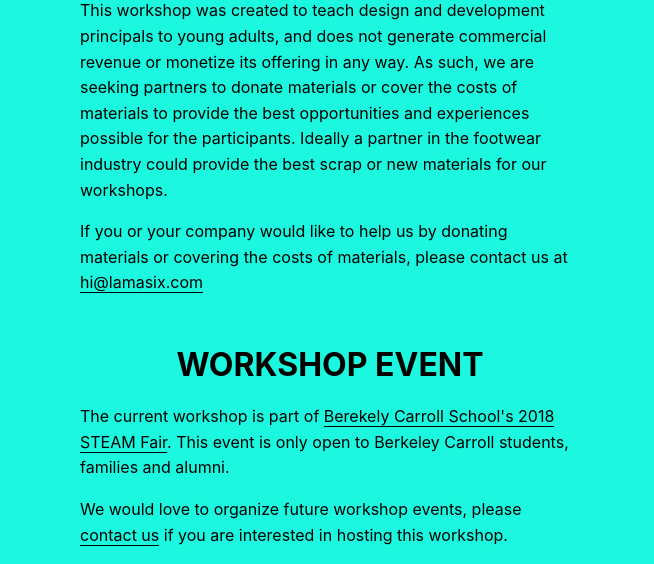
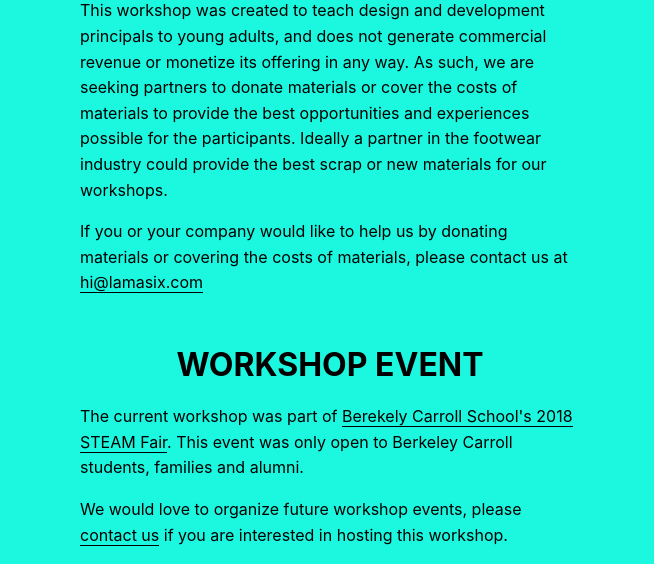
Before and after one commit to LamaSix/shoedesignlab.com, a website: page app/index.html in a window 1280 px wide. Shown: the part 448-1012 px from the top of the page, without its empty margins (310-964 px from the left). Drawn offline with Linux system fonts and the light colour scheme.

Commit message:
updated language

```diff
--- a/app/index.html
+++ b/app/index.html
@@ -52,7 +52,7 @@
       <p>If you or your company would like to help us by donating materials or covering the costs of materials, please contact us at <a href="mailto:hi@lamasix.com">hi@lamasix.com</a></p>
 
       <h2>Workshop Event</h2>
-      <p>The current workshop is part of <a href="https://www.berkeleycarroll.org/academics/steam-at-berkeley-carroll/bc-steam-fair" target="_blank">Berekely Carroll School's 2018 STEAM Fair</a>. This event is only open to Berkeley Carroll students, families and alumni.</p><p>We would love to organize future workshop events, please <a href="mailto:hi@lamasix.com">contact us</a> if you are interested in hosting this workshop.</p>
+      <p>The current workshop was part of <a href="https://www.berkeleycarroll.org/academics/steam-at-berkeley-carroll/bc-steam-fair" target="_blank">Berekely Carroll School's 2018 STEAM Fair</a>. This event was only open to Berkeley Carroll students, families and alumni.</p><p>We would love to organize future workshop events, please <a href="mailto:hi@lamasix.com">contact us</a> if you are interested in hosting this workshop.</p>
     </main>
 
     <aside class="sidebar" role="complementary">
```
